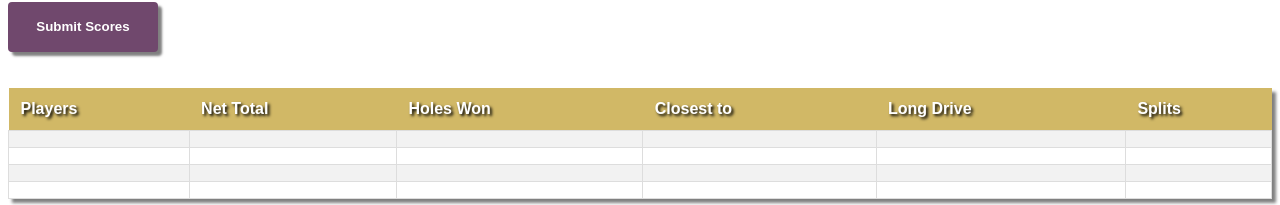
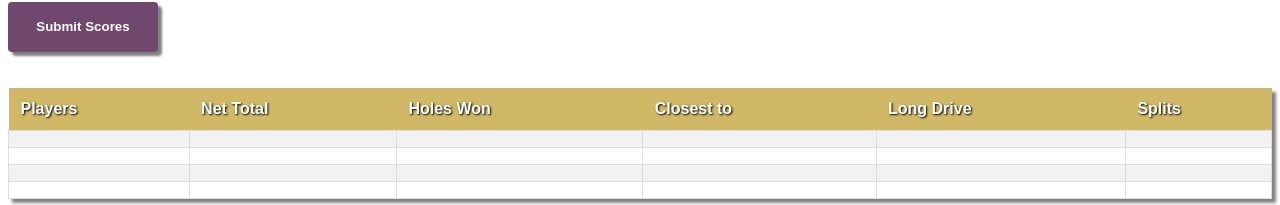
Before and after one commit to derekpyoung/golfMath, a plain HTML site: page index.html in a window 1280 px wide. Shown: the part 534-739 px from the top of the page. Drawn offline with Linux system fonts and the light colour scheme.

Commit message:
fixed th shadow

```diff
--- a/style.css
+++ b/style.css
@@ -136,6 +136,6 @@ label {
     text-align: left;
     background-color: #d1b866;
     color: white;
-    text-shadow: 2px 2px 3px black;
+    text-shadow: 1px 1px 2px black;
 
   }
```
